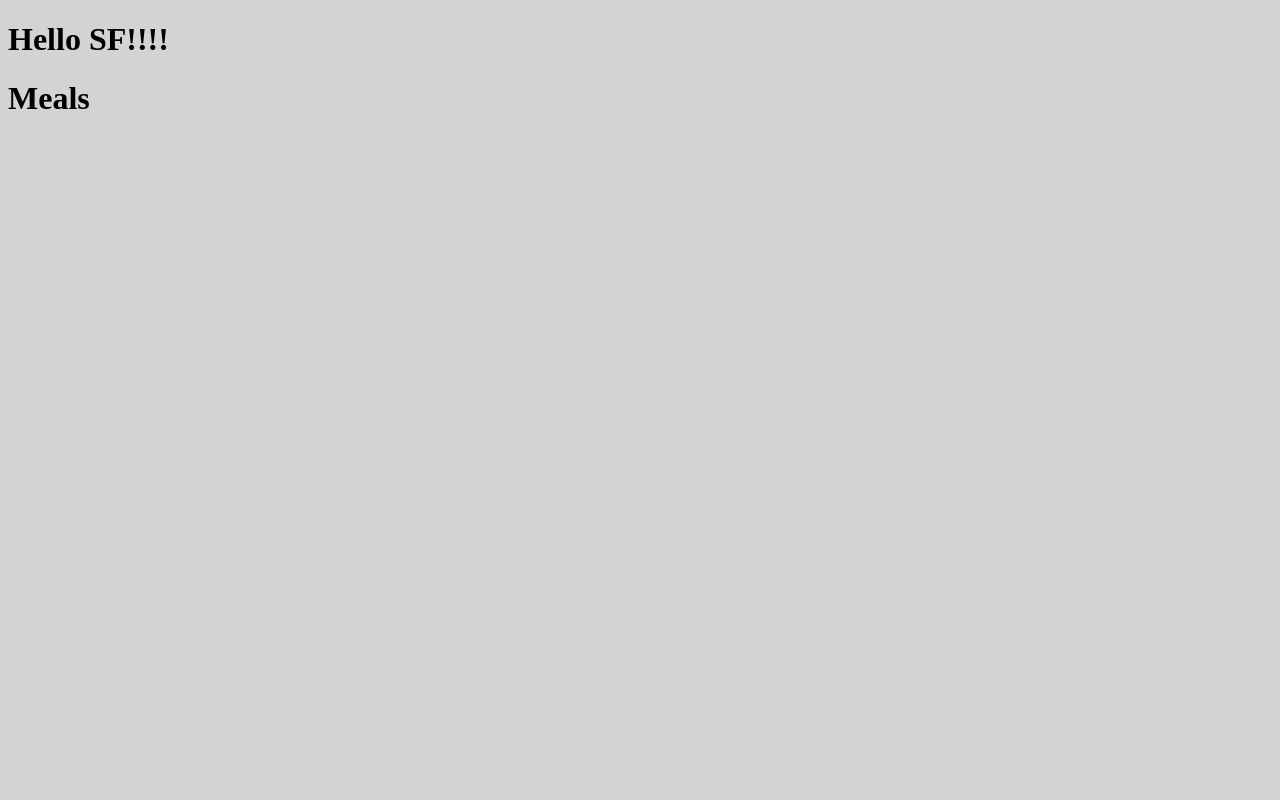
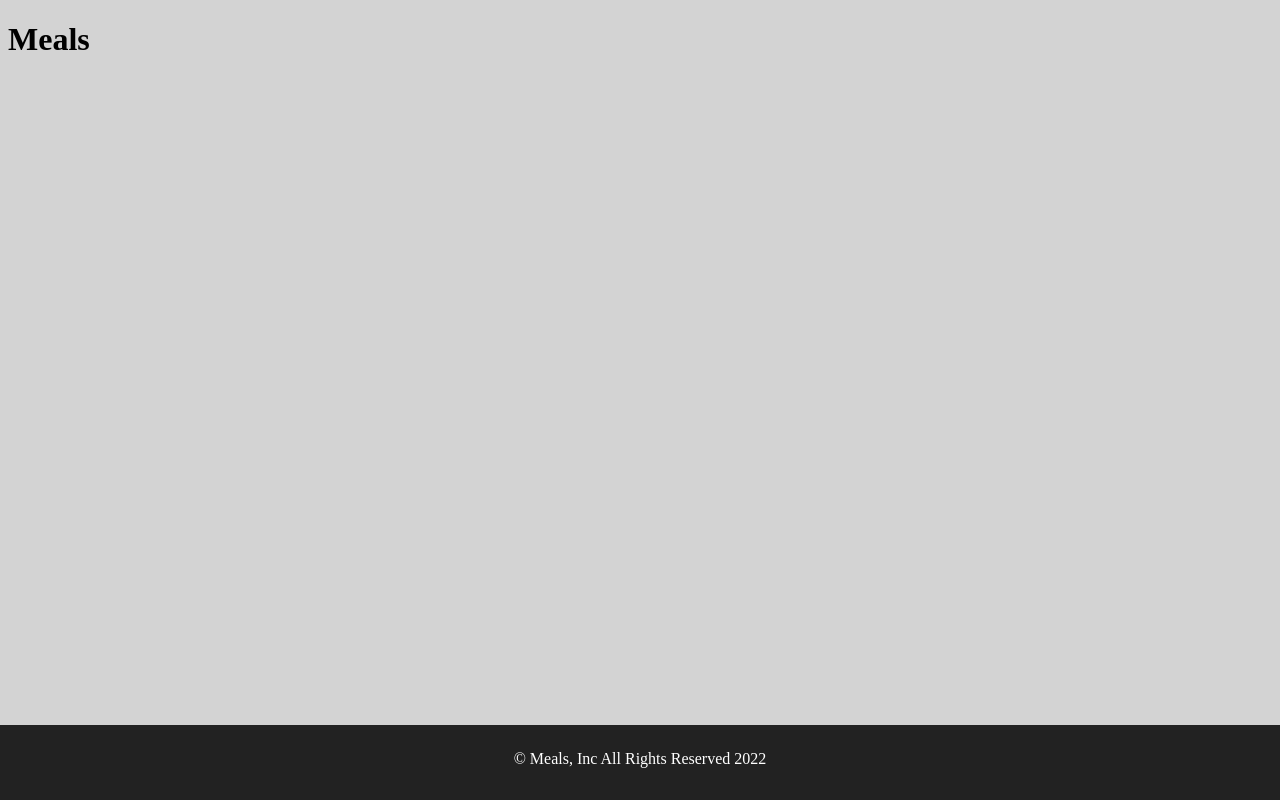
Before and after one commit to jadibdev/Meals, a website built with webpack: page src/index.html in a window 1280 px wide. Built offline with nearby package versions, Linux system fonts and the light colour scheme.

Commit message:
Add initial footer design

```diff
--- a/src/index.html
+++ b/src/index.html
@@ -8,7 +8,7 @@
 </head>
 
 <body>
-  <h1>Hello SF!!!!</h1>
+  <h1>Meals</h1>
   <div id="content"></div>
 </body>
 
--- a/src/index.js
+++ b/src/index.js
@@ -1,14 +1,4 @@
 import './style.css';
+import renderFooter from './modules/footer.js';
 
-const content = document.getElementById('content');
-
-const nav = `
-<h1>Meals</h1>`;
-
-const renderNav = () => {
-  content.insertAdjacentHTML('beforebegin', nav);
-};
-
-renderNav();
-
-export default renderNav;
+renderFooter();
--- /dev/null
+++ b/src/modules/footer.js
@@ -0,0 +1,12 @@
+import '../style.css';
+
+const content = document.getElementById('content');
+
+const footer = `
+<div class="footer">&copy Meals, Inc All Rights Reserved 2022</div>`;
+
+const renderFooter = () => {
+  content.insertAdjacentHTML('beforeend', footer);
+};
+
+export default renderFooter;
--- a/src/style.css
+++ b/src/style.css
@@ -1,3 +1,15 @@
 body {
   background: lightgrey;
 }
+
+.footer {
+  position: fixed;
+  left: 0;
+  bottom: 0;
+  width: 100%;
+  background: #222;
+  color: white;
+  text-align: center;
+  height: 50px;
+  padding-top: 25px;
+}
```
Also changed, not shown: src/tests/first.test.js (renamed from src/first.test.js).
